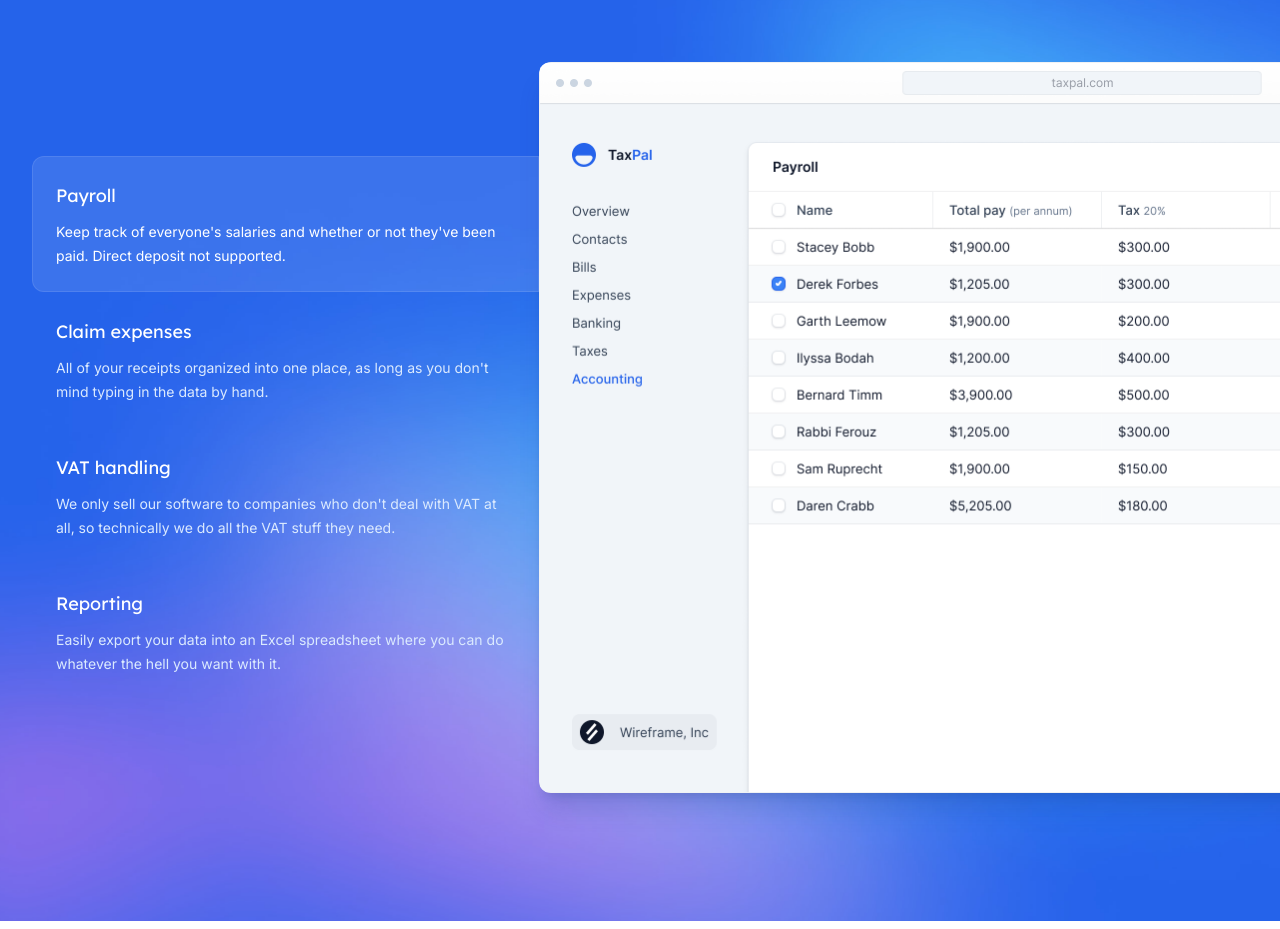
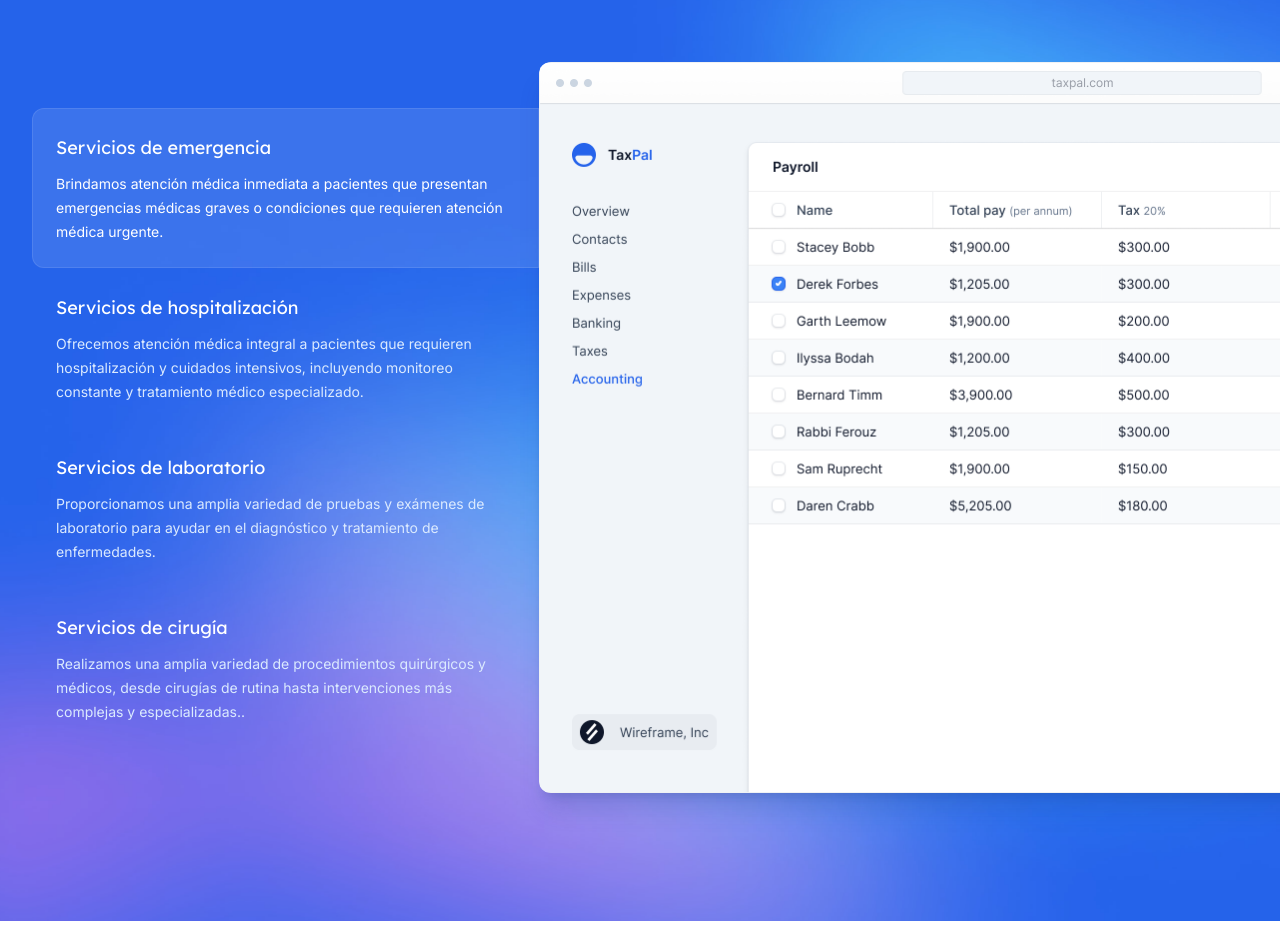
Before and after one commit to shelsyn/miobot, a Next.js app: page / in a window 1280 px wide. Shown: the part 1180-2109 px from the top of the page. Built offline with nearby package versions, Linux system fonts and the light colour scheme.

Commit message:
first commit22

```diff
--- a/src/components/PrimaryFeatures.jsx
+++ b/src/components/PrimaryFeatures.jsx
@@ -12,27 +12,27 @@
 
 const features = [
   {
-    title: 'Payroll',
+    title: 'Servicios de emergencia',
     description:
-      "Keep track of everyone's salaries and whether or not they've been paid. Direct deposit not supported.",
+      "Brindamos atención médica inmediata a pacientes que presentan emergencias médicas graves o condiciones que requieren atención médica urgente.",
     image: screenshotPayroll,
   },
   {
-    title: 'Claim expenses',
+    title: 'Servicios de hospitalización',
     description:
-      "All of your receipts organized into one place, as long as you don't mind typing in the data by hand.",
+      " Ofrecemos atención médica integral a pacientes que requieren hospitalización y cuidados intensivos, incluyendo monitoreo constante y tratamiento médico especializado.",
     image: screenshotExpenses,
   },
   {
-    title: 'VAT handling',
+    title: 'Servicios de laboratorio',
     description:
-      "We only sell our software to companies who don't deal with VAT at all, so technically we do all the VAT stuff they need.",
+      " Proporcionamos una amplia variedad de pruebas y exámenes de laboratorio para ayudar en el diagnóstico y tratamiento de enfermedades.",
     image: screenshotVatReturns,
   },
   {
-    title: 'Reporting',
+    title: 'Servicios de cirugía',
     description:
-      'Easily export your data into an Excel spreadsheet where you can do whatever the hell you want with it.',
+      'Realizamos una amplia variedad de procedimientos quirúrgicos y médicos, desde cirugías de rutina hasta intervenciones más complejas y especializadas..',
     image: screenshotReporting,
   },
 ]
--- a/src/pages/index.jsx
+++ b/src/pages/index.jsx
@@ -14,7 +14,7 @@
   return (
     <>
       <Head>
-        <title>TaxPal - Accounting made simple for small businesses</title>
+        <title>Hospital hercules</title>
         <meta
           name="description"
           content="Most bookkeeping software is accurate, but hard to use. We make the opposite trade-off, and hope you don’t get audited."
```
